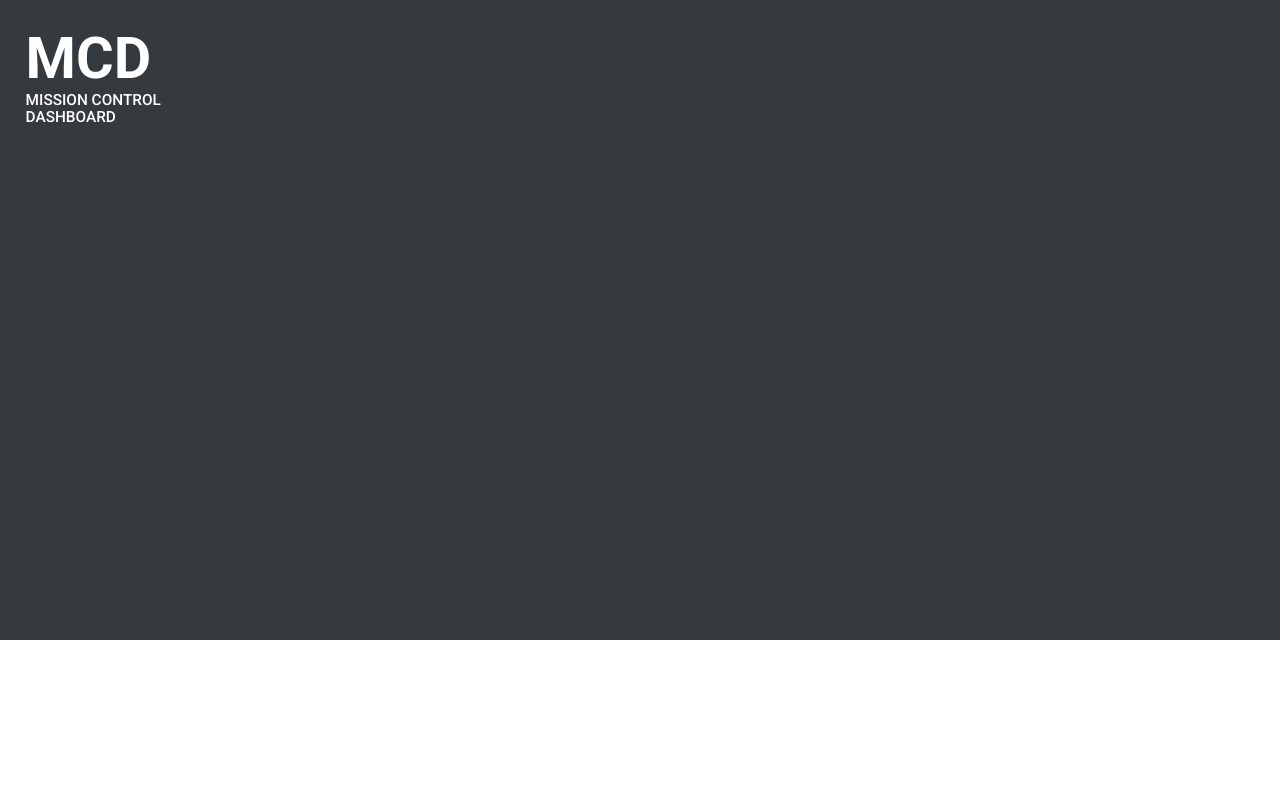
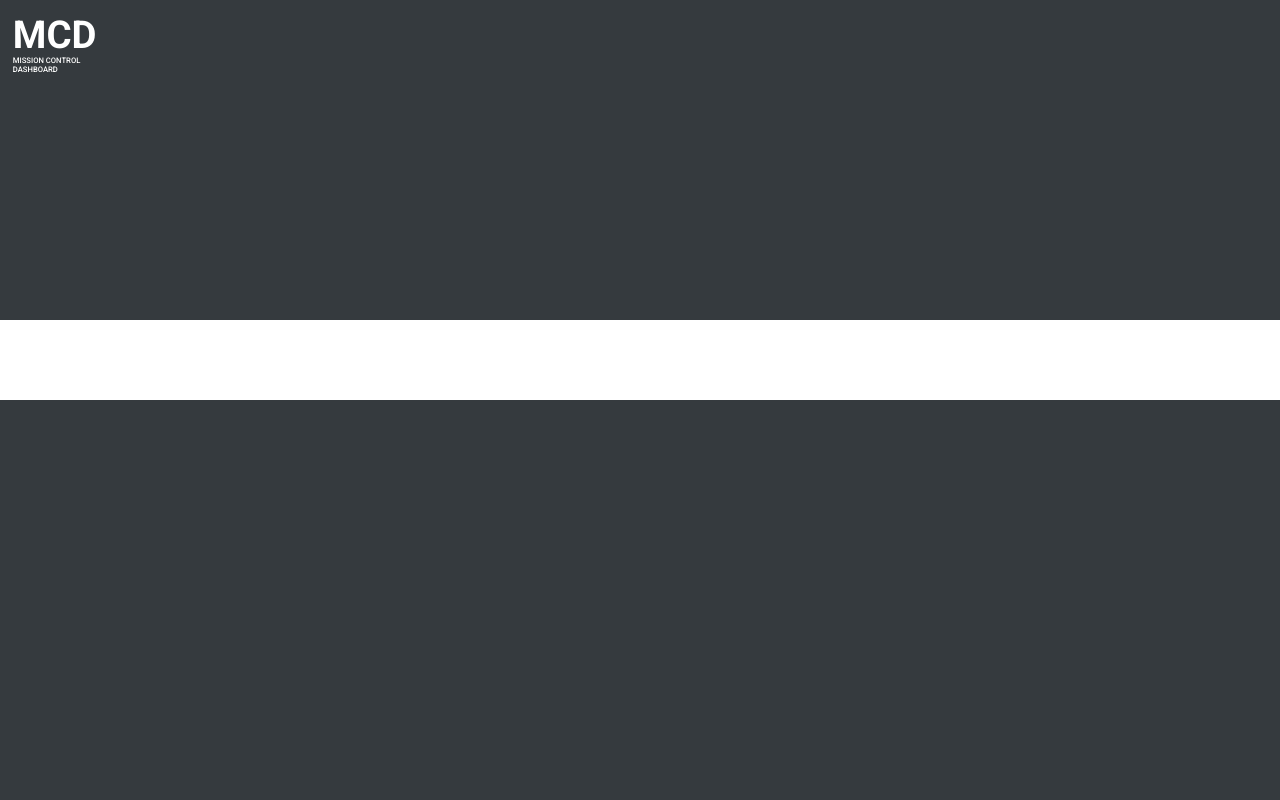
Before and after one commit to axiacore/mission-control-dashboard, a Django app: page / in a window 1280 px wide. Run offline with Django 3.2, Linux system fonts and the light colour scheme; the visitor is signed in with stand-in values (Sample User, id 1); some libraries are stand-ins or nearby versions.

Commit message:
Fix vw aspect

```diff
--- a/app/static/css/styles.css
+++ b/app/static/css/styles.css
@@ -6,41 +6,41 @@ body {
 
 h1 {
     font-weight: 700;
-    font-size: 4.5vw;
+    font-size: 3vw;
     margin: 0px;
     text-transform: uppercase;
     position: absolute;
-    left: 2vw;
-    top: 2vw;
+    left: 1vw;
+    top: 1vw;
 }
 
 h1 .sub-title {
     font-weight: 500;
-    font-size: 1.2vw;
+    font-size: 0.6vw;
     display: block;
 }
 
 .spotligth {
-    padding: 15vh 0px;
-    height: 50vh;
+    padding: 7.5vh 0px;
+    height: 25vh;
     text-align: center;
 }
 
 .ticker {
-    height: 20vh;
+    height: 10vh;
     background-color: #FFFFFF;
 }
 
 h2 {
     color: #C3C90D;
-    font-size: 20vw;
+    font-size: 10vw;
     font-weight: 700;
     margin: 0px;
-    line-height: 16vw;
+    line-height: 8vw;
 }
 
 h3 {
-    font-size: 4vw;
+    font-size: 2vw;
     margin: 0px;
     font-weight: 400;
 }
@@ -48,23 +48,23 @@ h3 {
 .box {
     display: inline-block;
     border: 2px solid #42484C;
-    margin: 3.4vw 0.8vw;
-    min-width: 25vw;
+    margin: 1.8vw 0.4vw;
+    min-width: 12.5vw;
 }
 .box h4 {
     text-transform: uppercase;
-    font-size: 1vw;
+    font-size: 0.5vw;
     background-color: #42484C;
-    padding: 0.5vw 1vw;
+    padding: 0.25vw 0.5vw;
     margin: 0px;
     font-weight: 400;
     text-align: left;
 }
 .box span {
     display: block;
-    font-size: 2.5vw;
+    font-size: 1.75vw;
     color: #1E9592;
-    padding: 0.8vw 1.6vw;
+    padding: 0.4vw 0.8vw;
     font-weight: 500;
     text-align: left;
 }
```
